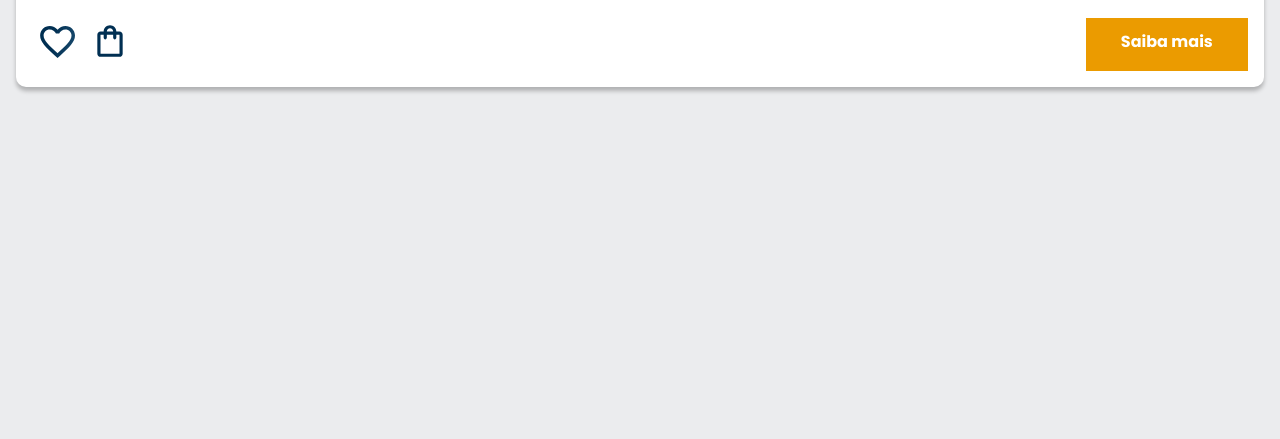
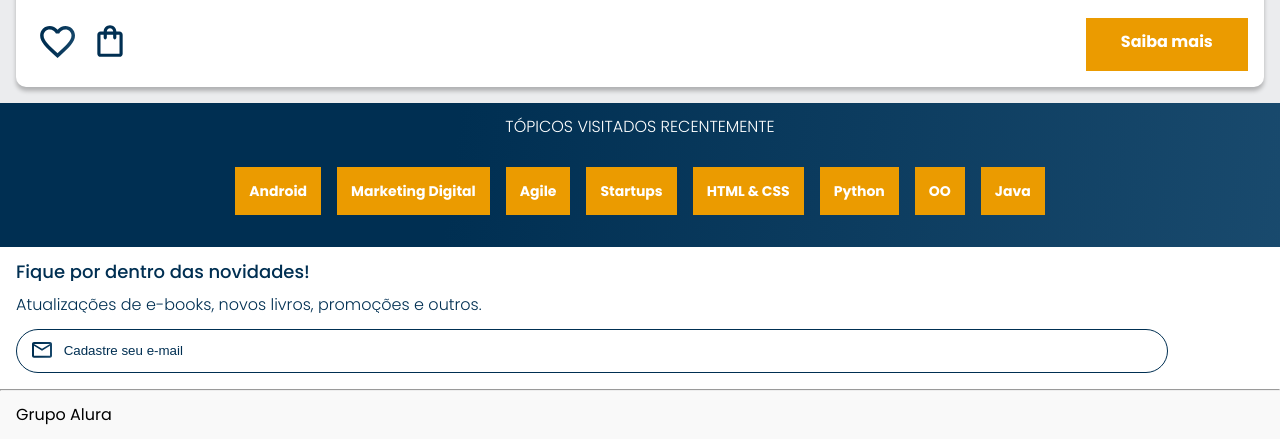
Before and after one commit to Leo-Raposo/projeto-alurabooks, a plain HTML site: page index.html in a window 1280 px wide. Shown: the part 2295-2734 px from the top of the page. Before the commit the page ends 2398 px from the top, so only its background shows below. Drawn offline with nearby package versions, Linux system fonts and the light colour scheme.

Commit message:
Criado: vistos recentemente, contato e footer Mob

```diff
--- /dev/null
+++ b/css/contato.css
@@ -0,0 +1,37 @@
+.contato {
+    background-color: var(--branco);
+    padding: 1em;
+}
+
+.contato__titulo, .contato__texto {
+    background: var(--azul-degrade);
+    -webkit-background-clip: text;
+    -webkit-text-fill-color: transparent;
+    background-clip: text;
+}
+
+.contato__titulo {
+    font-size: 18px;
+    font-weight: 500;
+}
+
+.contato__texto {
+    font-weight: 300;
+    margin: 1em 0;
+}
+
+.contato__email {
+    padding: 1em;
+    border: 1px solid var(--azul);
+    border-radius: 24px;
+    width: 90%;
+    color: var(--azul);
+}
+
+.contato__email::placeholder {
+    font-family: var(--fonte-principal);
+    color: var(--azul);
+    background: url("../img/Email.svg") no-repeat;
+    padding: 0.4em 0 0 2.5em;
+
+}
--- /dev/null
+++ b/css/rodape.css
@@ -0,0 +1,8 @@
+hr {
+    margin: 0;
+}
+
+.rodape {
+    background-color: #F9F9F9;
+    padding: 1em;
+}
--- a/css/style.css
+++ b/css/style.css
@@ -1,6 +1,9 @@
 @import url("header.css");
 @import url("banner.css");
 @import url("carrossel.css");
+@import url("topicos.css");
+@import url("contato.css");
+@import url("rodape.css");
 
 :root {
     --cor-de-fundo: #EBECEE;
--- /dev/null
+++ b/css/topicos.css
@@ -0,0 +1,30 @@
+.topicos {
+    background: var(--azul-degrade);
+    text-align: center;
+    padding: 1em 0;
+}
+
+.topicos__titulo {
+    color: var(--branco);
+    font-weight: 300;
+    margin-bottom: 1em;
+}
+
+.topicos__lista {
+    display: flex;
+    flex-wrap: wrap;
+    justify-content: center;
+}
+
+.topicos__item {
+    margin: 2em 0.5em;
+}
+
+.topicos__link {
+    color: var(--branco);
+    padding: 1em;
+    background-color: var(--laranja);
+    text-decoration: none;
+    font-size: 14px;
+    font-weight: 700;
+}
--- a/index.html
+++ b/index.html
@@ -145,6 +145,48 @@
         </div>
     </section>
 
+    <section class="topicos">
+        <h2 class="topicos__titulo">TÓPICOS VISITADOS RECENTEMENTE</h2>
+        <ul class="topicos__lista">
+            <li class="topicos__item">
+                <a href="#" class="topicos__link">Android</a>
+            </li>
+            <li class="topicos__item">
+                <a href="#" class="topicos__link">Marketing Digital</a>
+            </li>
+            <li class="topicos__item">
+                <a href="#" class="topicos__link">Agile</a>
+            </li>
+            <li class="topicos__item">
+                <a href="#" class="topicos__link">Startups</a>
+            </li>
+            <li class="topicos__item">
+                <a href="#" class="topicos__link">HTML & CSS</a>
+            </li>
+            <li class="topicos__item">
+                <a href="#" class="topicos__link">Python</a>
+            </li>
+            <li class="topicos__item">
+                <a href="#" class="topicos__link">OO</a>
+            </li>
+            <li class="topicos__item">
+                <a href="#" class="topicos__link">Java</a>
+            </li>
+        </ul>
+    </section>
+
+    <section class="contato">
+        <h2 class="contato__titulo">Fique por dentro das novidades!</h2>
+        <p class="contato__texto">Atualizações de e-books, novos livros, promoções e outros.</p>
+        <input type="email" placeholder="Cadastre seu e-mail" class="contato__email">
+    </section>
+
+    <hr />
+
+    <footer class="rodape">
+        <h2 class="rodape__titulo">Grupo Alura</h2>
+    </footer>
+
     <script src="https://cdn.jsdelivr.net/npm/swiper@8/swiper-bundle.min.js"></script>
     <script>
         const swiper = new Swiper('.swiper', {
```
Also changed, not shown: img/Email.svg (added).
